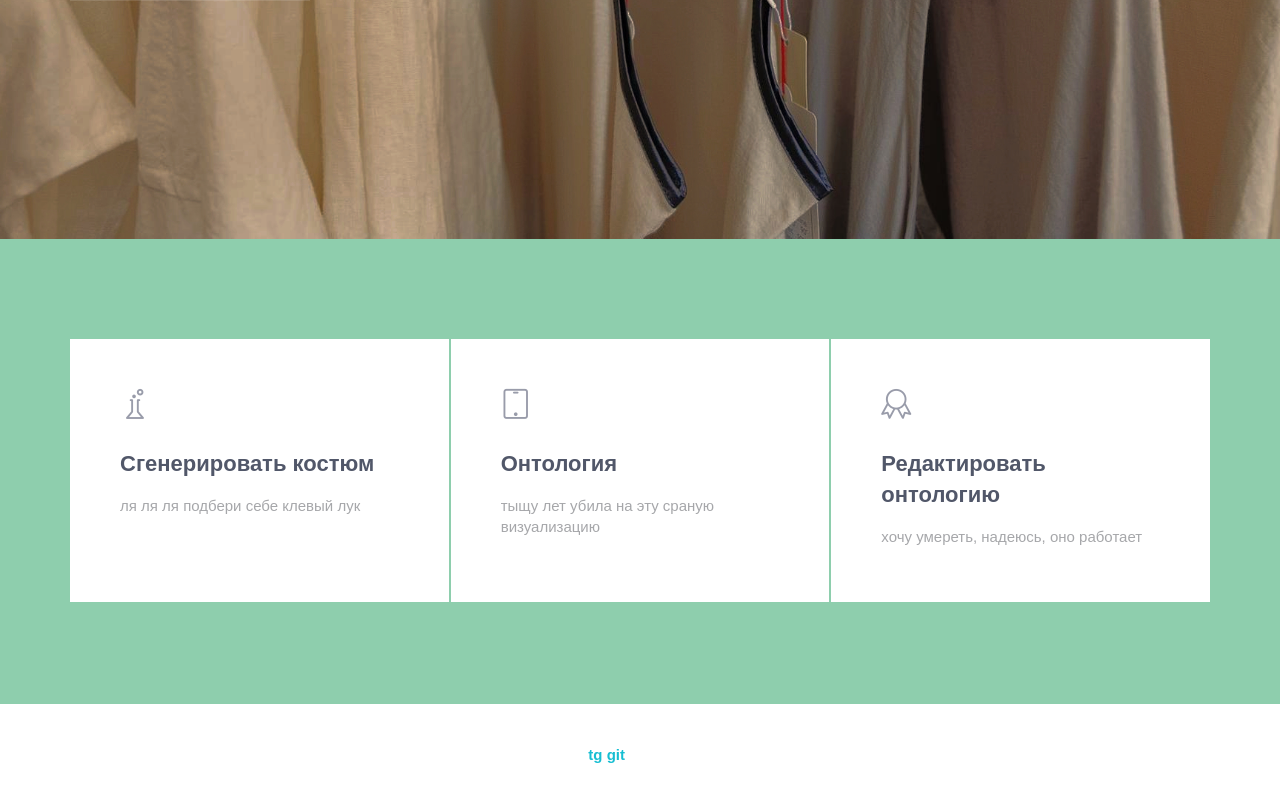
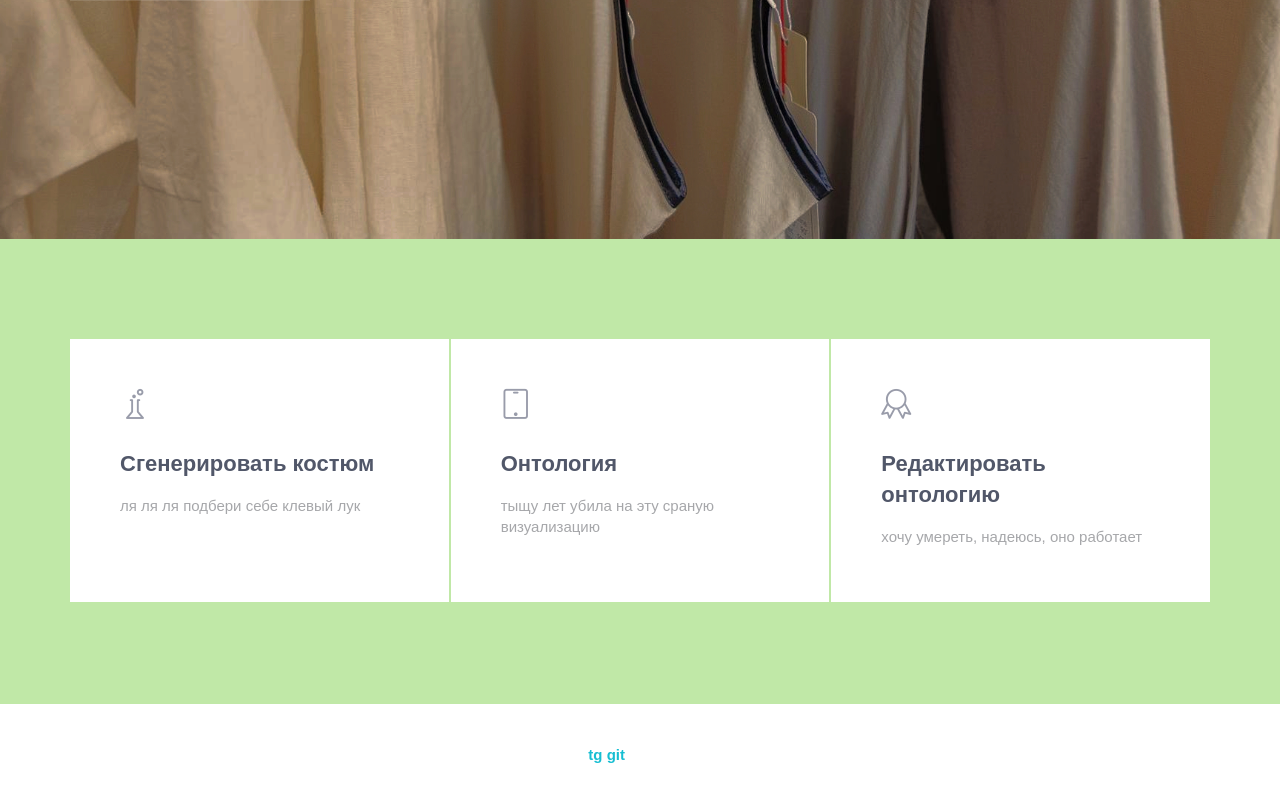
Before and after one commit to k-dash6/suit_app_final, a Django app: page / in a window 1280 px wide. Shown: the part 561-1366 px from the top of the page. Run offline with Django 4.2, Linux system fonts and the light colour scheme; some libraries are stand-ins or nearby versions.

Commit message:
try to fix color

```diff
--- a/main_app/manage_ontology/static/manage_ontology/css/main.css
+++ b/main_app/manage_ontology/static/manage_ontology/css/main.css
@@ -1,5 +1,5 @@
 @charset "UTF-8";
 
 .bg-color-sky-light {
-    background-color: #8ecead;
+    background-color: #c0e8a7;
 }
--- a/main_app/manage_ontology/templates/manage_ontology/info.html
+++ b/main_app/manage_ontology/templates/manage_ontology/info.html
@@ -3,7 +3,7 @@
     <!-- BEGIN HEAD -->
     <head>
         <meta charset="utf-8"/>
-        <title>Metronic "Asentus" Frontend Freebie</title>
+        <title>Info</title>
         <meta http-equiv="X-UA-Compatible" content="IE=edge">
         <meta content="width=device-width, initial-scale=1" name="viewport"/>
         <meta content="" name="description"/>
@@ -18,6 +18,7 @@
 
         <!-- THEME STYLES -->
         <link href="../../static/manage_ontology/css/layout.min.css" rel="stylesheet" type="text/css"/>
+        <link href="../../static/manage_ontology/css/main.css" rel="stylesheet" type="text/css"/>
 
     </head>
     <!-- END HEAD -->
```
